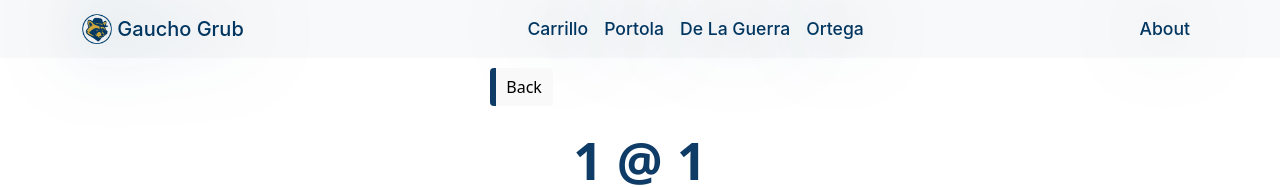
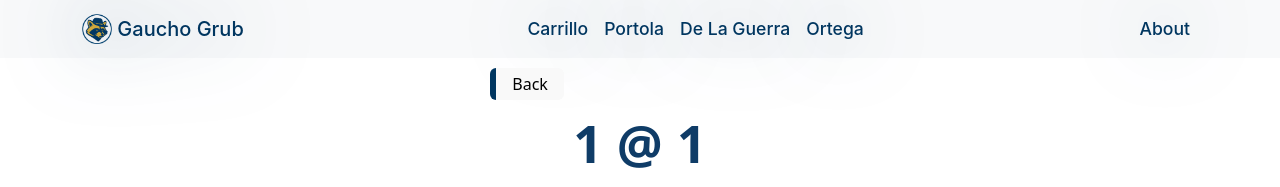
Before and after one commit to ngostream/gauchogrub, a React (Vite) app in the folder client/: page /1/1 in a window 1280 px wide. Shown: the top 187 px of the page. Built offline with nearby package versions, Linux system fonts and the light colour scheme; no server answers.

Commit message:
back button modularity

```diff
--- a/client/src/components/About.jsx
+++ b/client/src/components/About.jsx
@@ -3,32 +3,18 @@ import Nav from './Nav.jsx';
 
 import { Link } from "react-router-dom";
 import ListItemButton from '@mui/material/ListItemButton';
+import BackButton from "./BackButton.jsx";
 
 function About() {
   return (
     <>
       <Nav/>
       <div className="flexLeft">
-        <Link to="/">
-          <ListItemButton sx={{
-            color: "black",
-            marginBottom: '10px',
-            marginTop: '10px',
-            borderLeft: '6px solid #0F3C67',
-            borderRadius: '4px',
-            padding: "7px",
-            paddingLeft: "10px",
-            paddingRight: "11px",
-            backgroundColor: '#F9F9F9',
-            justifyContent: 'space-between',
-            alignItems: 'center'
-          }}>
-            Back
-          </ListItemButton>
-          </Link>
+        <BackButton to={"/"} />
       </div>
       <div className="container mt-5 mb-5">
         <h1 className="mb-4">About Gaucho Grub</h1>
+        <hr/>
 
         <section className="mb-4">
           <h3>Our Mission</h3>
--- /dev/null
+++ b/client/src/components/BackButton.jsx
@@ -0,0 +1,32 @@
+// BackButton.jsx
+import React from "react";
+import { Link } from "react-router-dom";
+import ListItemButton from "@mui/material/ListItemButton";
+
+export default function BackButton({ to }) {
+  return (
+    <div style={{ marginTop: "10px", marginBottom: "15px" }}>
+      <Link to={to} style={{ textDecoration: "none" }}>
+        <ListItemButton
+          sx={{
+            width: "auto", // shrink to content
+            color: "black",
+            borderLeft: "6px solid #003660",
+            borderRadius: "6px",
+            px: 2,
+            py: 0.5,
+            minHeight: "auto",
+            fontSize: "1rem",
+            backgroundColor: "#F9F9F9",
+            justifyContent: "space-between",
+            alignItems: "center",
+            fontWeight: 500,
+            "&:hover": { bgcolor: "#eef3f7" },
+          }}
+        >
+          Back
+        </ListItemButton>
+      </Link>
+    </div>
+  );
+}
--- a/client/src/components/DisplayMenu.jsx
+++ b/client/src/components/DisplayMenu.jsx
@@ -11,6 +11,7 @@ import Nav from "./Nav.jsx";
 import "../App.css";
 
 import { normalizeHallName, displayHallName } from "../utils/hallNames.js";
+import BackButton from "./BackButton.jsx";
 
 function DisplayMenu({ dict }) {
   let rawHN = decodeURIComponent(useParams().hN);
@@ -30,25 +31,8 @@ function DisplayMenu({ dict }) {
       <Nav />
 
       {/* back button */}
-      <div className="flexLeft" style={{ marginTop: "10px", marginBottom: "15px" }}>
-        <Link to="/">
-          <ListItemButton
-            sx={{
-              color: "black",
-              borderLeft: "6px solid #0F3C67",
-              borderRadius: "6px",
-              px: 3,
-              py: 1,
-              backgroundColor: "#F9F9F9",
-              justifyContent: "space-between",
-              alignItems: "center",
-              fontWeight: 500,
-              "&:hover": { bgcolor: "#eef3f7" },
-            }}
-          >
-            Back
-          </ListItemButton>
-        </Link>
+      <div className="flexLeft">
+        <BackButton to={"/"} />
       </div>
 
       {/* hall name header */}
--- a/client/src/components/FoodReview.jsx
+++ b/client/src/components/FoodReview.jsx
@@ -16,6 +16,7 @@ import ReadOnlyStar from "./ReadOnlyStar.jsx";
 import axios from "axios";
 import leoProfanity from "leo-profanity";
 import { normalizeHallName, displayHallName } from "../utils/hallNames.js";
+import BackButton from "./BackButton.jsx";
 
 import "../App.css";
 
@@ -184,24 +185,8 @@ function FoodReview() {
   return (
     <Container>
       <Nav />
-      <div className="flexLeft mb-3">
-        <Link to={`/${rawHN}`}>
-          <ListItemButton sx={{
-            color: "black",
-            marginBottom: '10px',
-            marginTop: '10px',
-            borderLeft: '6px solid #0F3C67',
-            borderRadius: '4px',
-            padding: "7px",
-            paddingLeft: "10px",
-            paddingRight: "11px",
-            backgroundColor: '#F9F9F9',
-            justifyContent: 'space-between',
-            alignItems: 'center'
-          }}>
-            Back
-          </ListItemButton>
-          </Link>
+      <div className="flexLeft">
+        <BackButton to={`/${rawHN}`} />
       </div>
       <Row>
         <Col>
```
